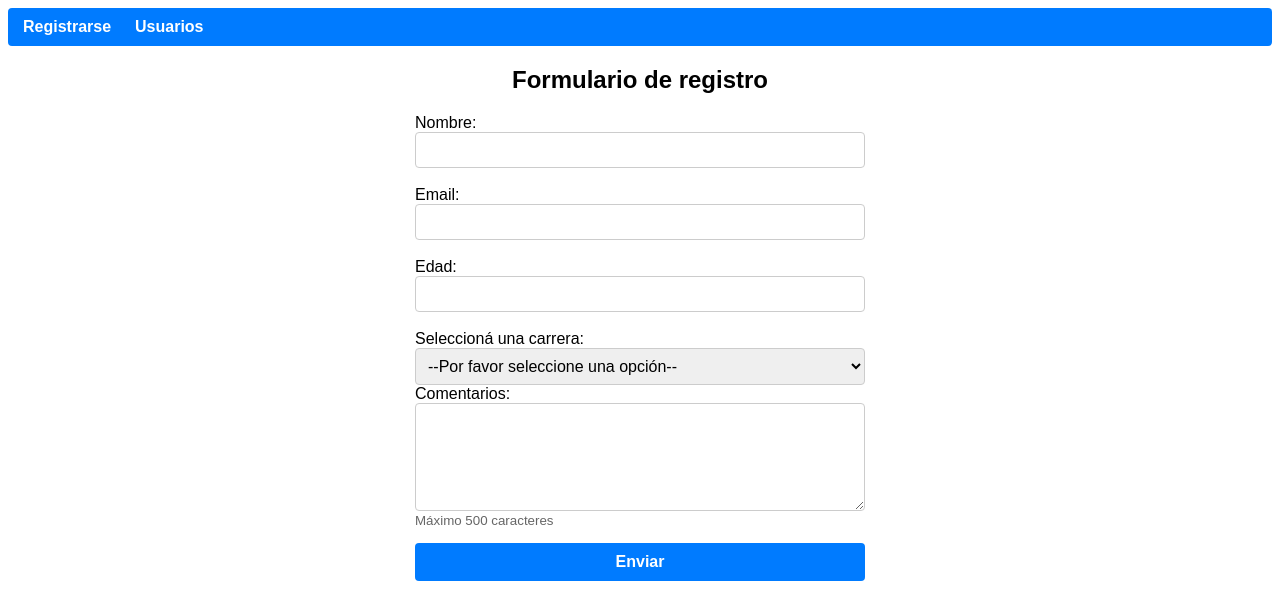
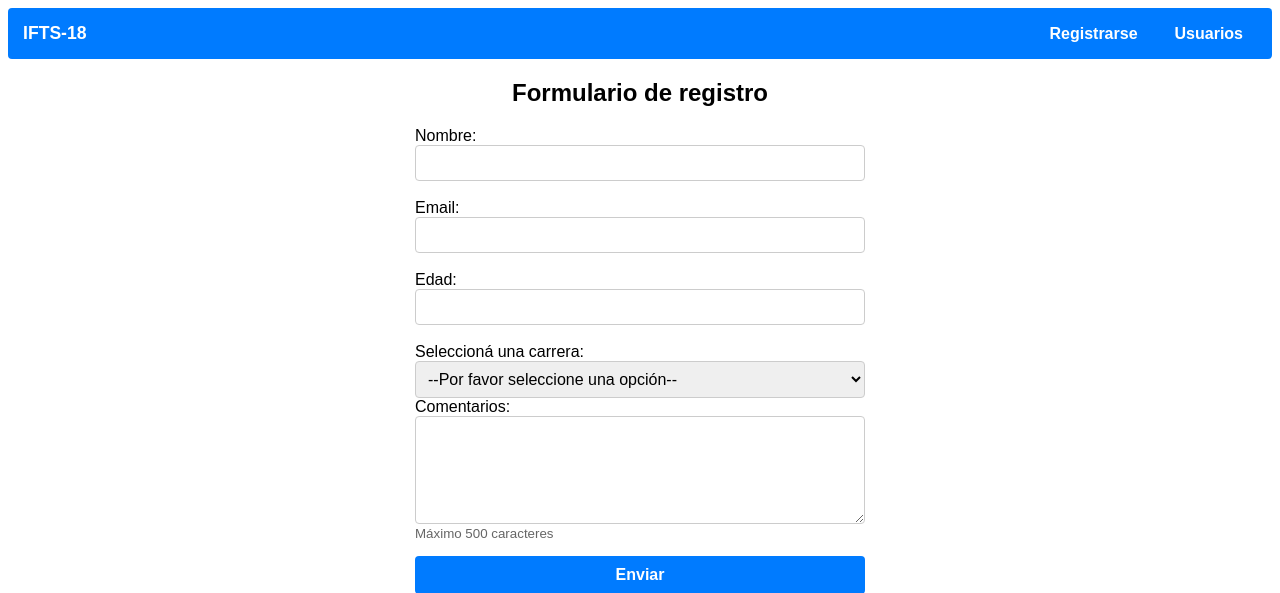
Before and after one commit to matias-ac/tp-desarrollo-nube-flask-jinja2, a Flask app: page / in a window 1280 px wide. Shown: the top 593 px of the page. Run offline with Flask 3, Linux system fonts and the light colour scheme.

Commit message:
actualiza menu nav

```diff
--- a/static/css/styles.css
+++ b/static/css/styles.css
@@ -78,21 +78,33 @@ button:hover {
 
 nav {
   background-color: #007bff;
-  padding: 10px 15px;
+  padding: 15px;
   margin-bottom: 20px;
+  border-radius: 4px;
+  display: flex;
+  justify-content: space-between;
+  align-items: center;
+}
+
+.nav-brand {
+  color: white;
+  font-family: sans-serif;
+  font-weight: bold;
+  font-size: 1.1rem;
+}
+
+.nav-links a {
+  color: white;
+  text-decoration: none;
+  margin-left: 5px;
+  font-family: sans-serif;
+  font-weight: bold;
+  padding: 8px 14px;
   border-radius: 4px;
 }
 
-nav a {
-  color: white;
-  text-decoration: none;
-  margin-right: 20px;
-  font-family: sans-serif;
-  font-weight: bold;
-}
-
-nav a:hover {
-  text-decoration: underline;
+.nav-links a:hover {
+  background-color: #0056b3;
 }
 
 /* -- Estilos de la tabla -- */
--- a/templates/base.html
+++ b/templates/base.html
@@ -6,8 +6,11 @@
   </head>
   <body>
     <nav>
-      <a href="{{ url_for('formulario') }}">Registrarse</a>
-      <a href="{{ url_for('listado') }}">Usuarios</a>
+      <span class="nav-brand">IFTS-18</span>
+      <span class="nav-links">
+        <a href="{{ url_for('formulario') }}">Registrarse</a>
+        <a href="{{ url_for('listado') }}">Usuarios</a>
+      </span>
     </nav>
     {% block content %}{% endblock %}
   </body>
```
